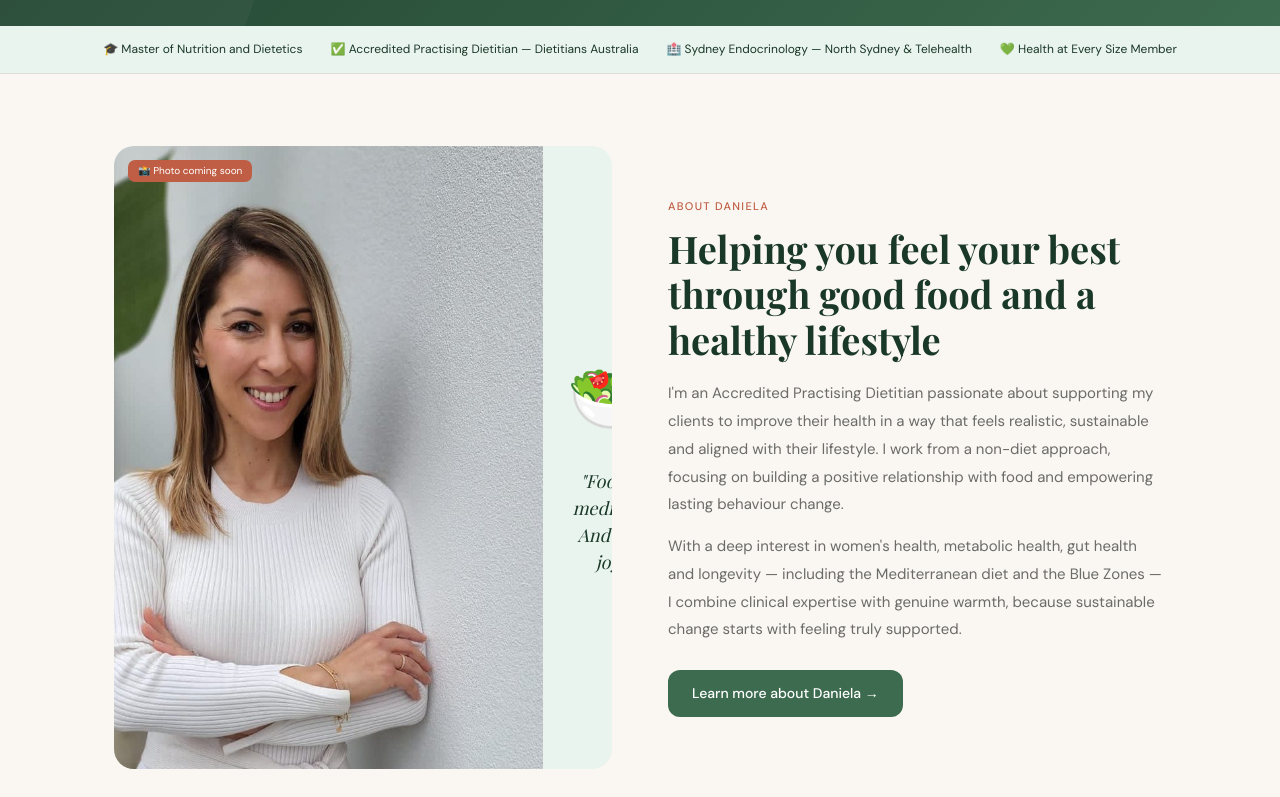
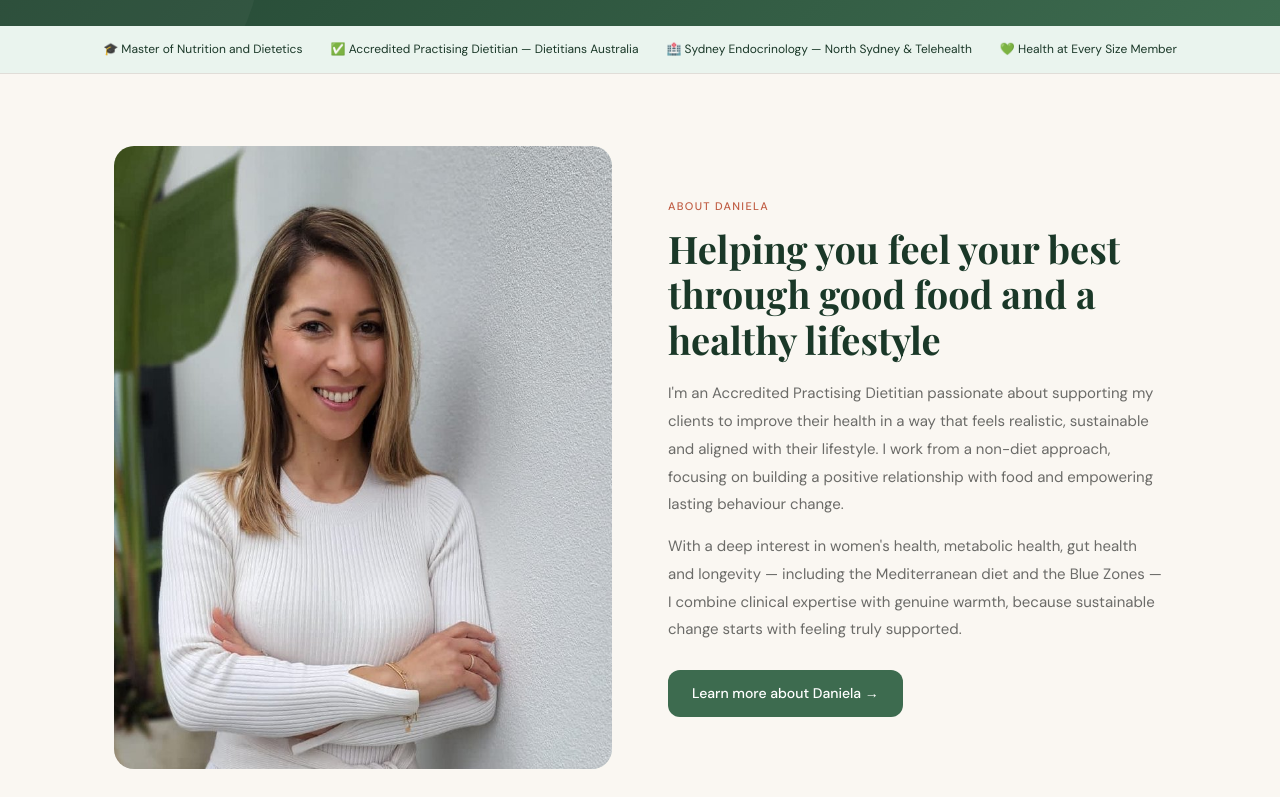
Before and after one commit to woggolfers/daniela-mondello, a plain HTML site: page index.html in a window 1280 px wide. Shown: the part 693-1490 px from the top of the page. Drawn offline with nearby package versions, Linux system fonts and the light colour scheme; a web font is replaced by a local one.

Commit message:
Remove photo placeholders

```diff
--- a/index.html
+++ b/index.html
@@ -142,11 +142,6 @@
     <div class="grid-2" style="align-items: center; gap: 56px;">
       <div class="about-photo scroll-fade">
         <img src="assets/img/daniela-mondello.jpg" alt="Daniela Mondello Dietitian">
-        <div class="photo-placeholder">
-          <div class="emoji">🥗</div>
-          <div class="quote">"Food is medicine.<br>And also joy."</div>
-        </div>
-        <div class="photo-placeholder-tag">📸 Photo coming soon</div>
       </div>
       <div class="scroll-fade">
         <p class="overline section-label" style="color: var(--terra);">About Daniela</p>
```
